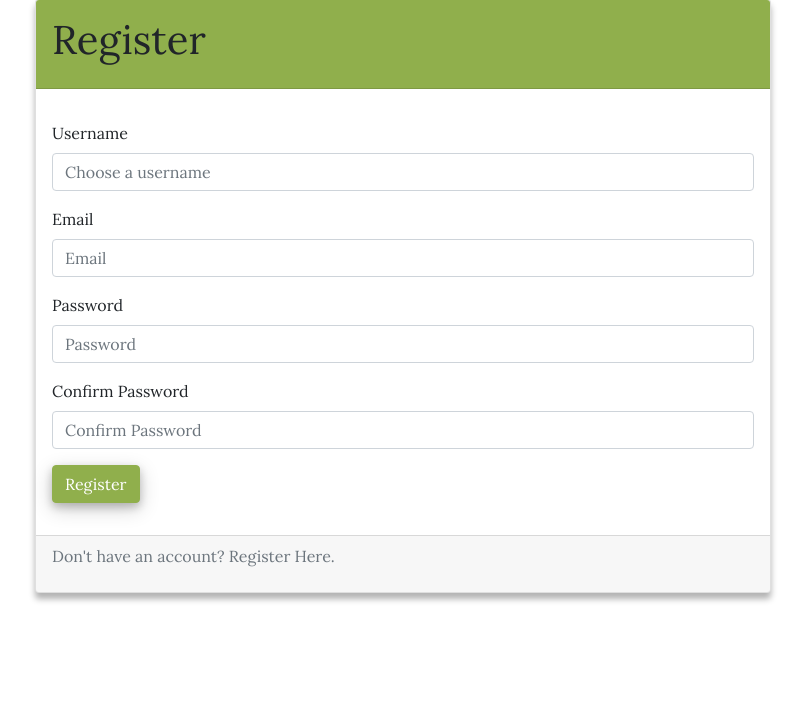
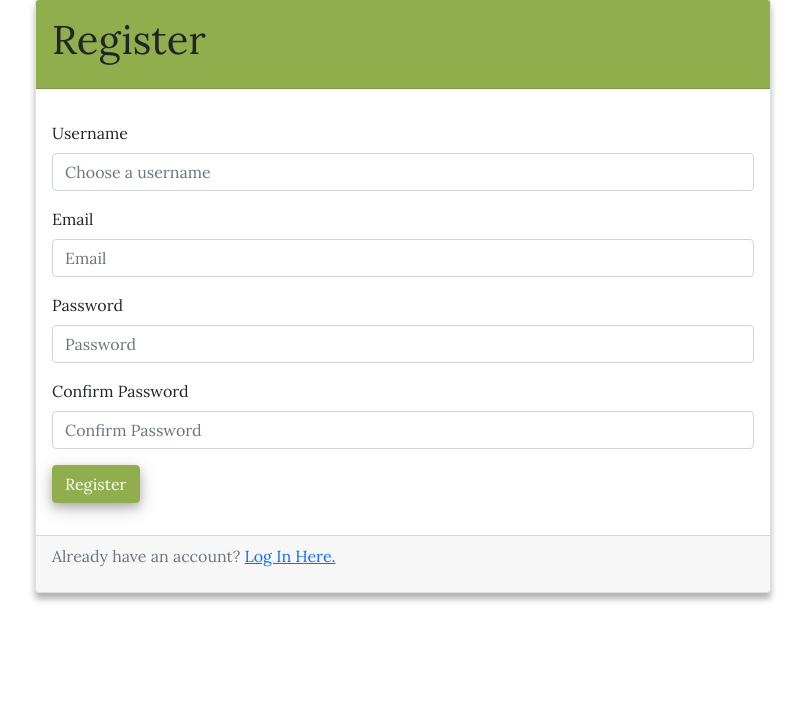
Before and after one commit to Code-Institute-Submissions/jameskelly33-in-season-recipes, a Flask app: page /register.html in a window 1280 px wide. Shown: the part 81-800 px from the top of the page, without its empty margins (237-1042 px from the left). Run offline with Flask 2, Linux system fonts and the light colour scheme; some libraries are stand-ins or nearby versions.

Commit message:
Add links to login and register pages in login/register footers

```diff
--- a/requirements.txt
+++ b/requirements.txt
@@ -1,6 +1,7 @@
 click==8.0.3
 dnspython==2.1.0
 Flask==2.0.2
+Flask-Modals==0.4.0
 Flask-PyMongo==2.3.0
 itsdangerous==2.0.1
 pymongo==3.12.0
--- a/templates/login.html
+++ b/templates/login.html
@@ -27,7 +27,7 @@
 
                 </div>
                 <div class="card-footer">
-                    <p class='text-muted'>Don't have an account? Register Here. </p>
+                    <p class='text-muted'>Don't have an account? <span> <a href="{{url_for('register')}}">Register Here.</a></span> </p>
                 </div>
             </div>
         </div>
--- a/templates/register.html
+++ b/templates/register.html
@@ -24,7 +24,7 @@
                         <div class="mb-3">
                             <label for="password" class="form-label">Password</label>
                             <input type="password" class="form-control" id="password" name='password'
-                                placeholder="Password" required minlength="5" maxlength="15">
+                                placeholder="Password" required minlength="5" maxlength="20">
                         </div>
                         <div class="mb-3">
                             <label for="confirm-password" class="form-label">Confirm Password</label>
@@ -40,7 +40,7 @@
 
                 </div>
                 <div class="card-footer">
-                    <p class='text-muted'>Don't have an account? Register Here. </p>
+                    <p class='text-muted'>Already have an account? <span> <a href="{{url_for('login')}}">Log In Here.</a></span> </p>
                 </div>
             </div>
         </div>
--- a/templates/uploadrecipe.html
+++ b/templates/uploadrecipe.html
@@ -36,7 +36,7 @@
                 <div class="mb-3">
                     <label for="method" class="form-label">Method</label>
                     <textarea class="form-control" id="method" name="method" rows="10"
-                        placeholder="Start a new line for each step " required></textarea>
+                        placeholder="Start a new line for each step" required></textarea>
                 </div>
                 <div class="mb-3">
                     <label for="dish-category">Dish Category</label>
```
